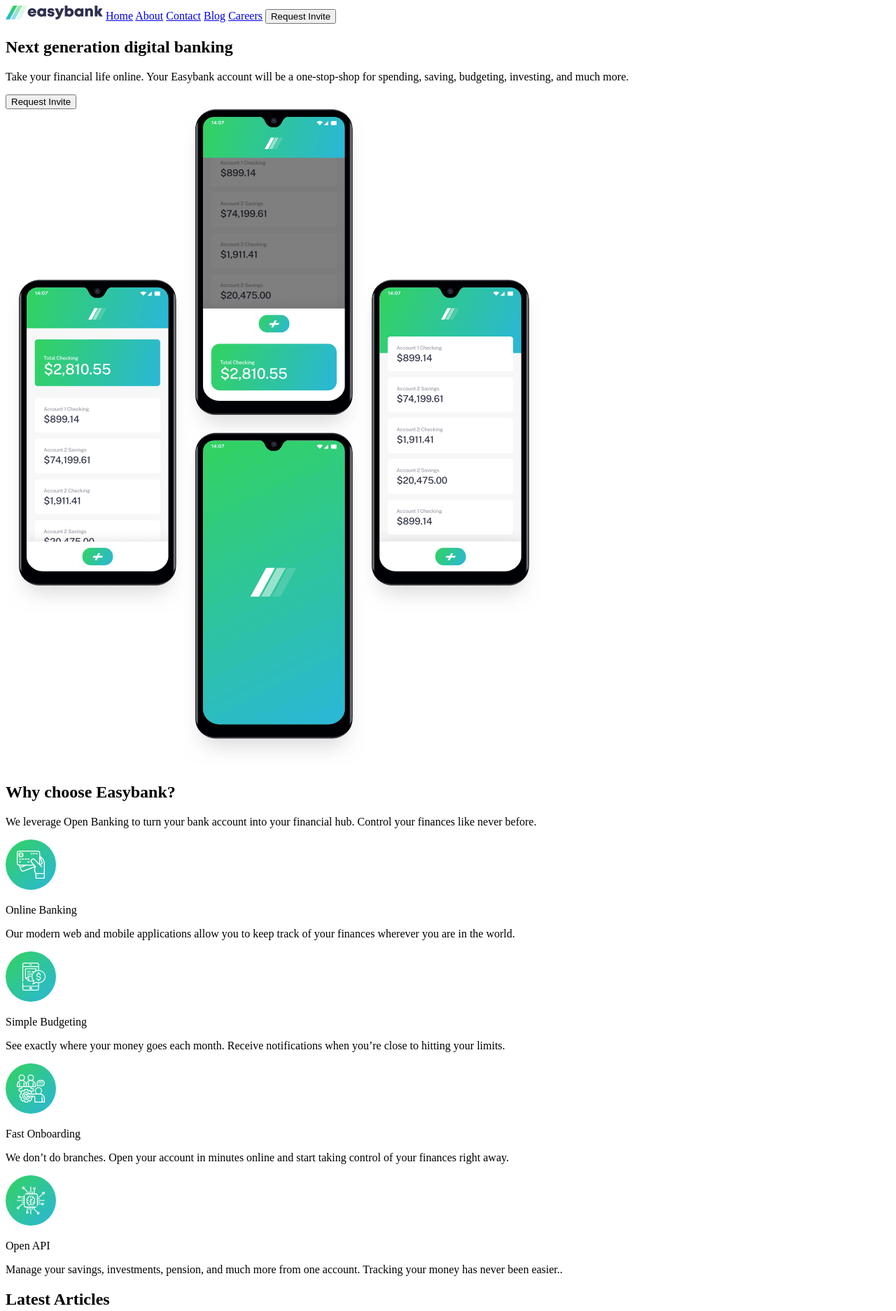
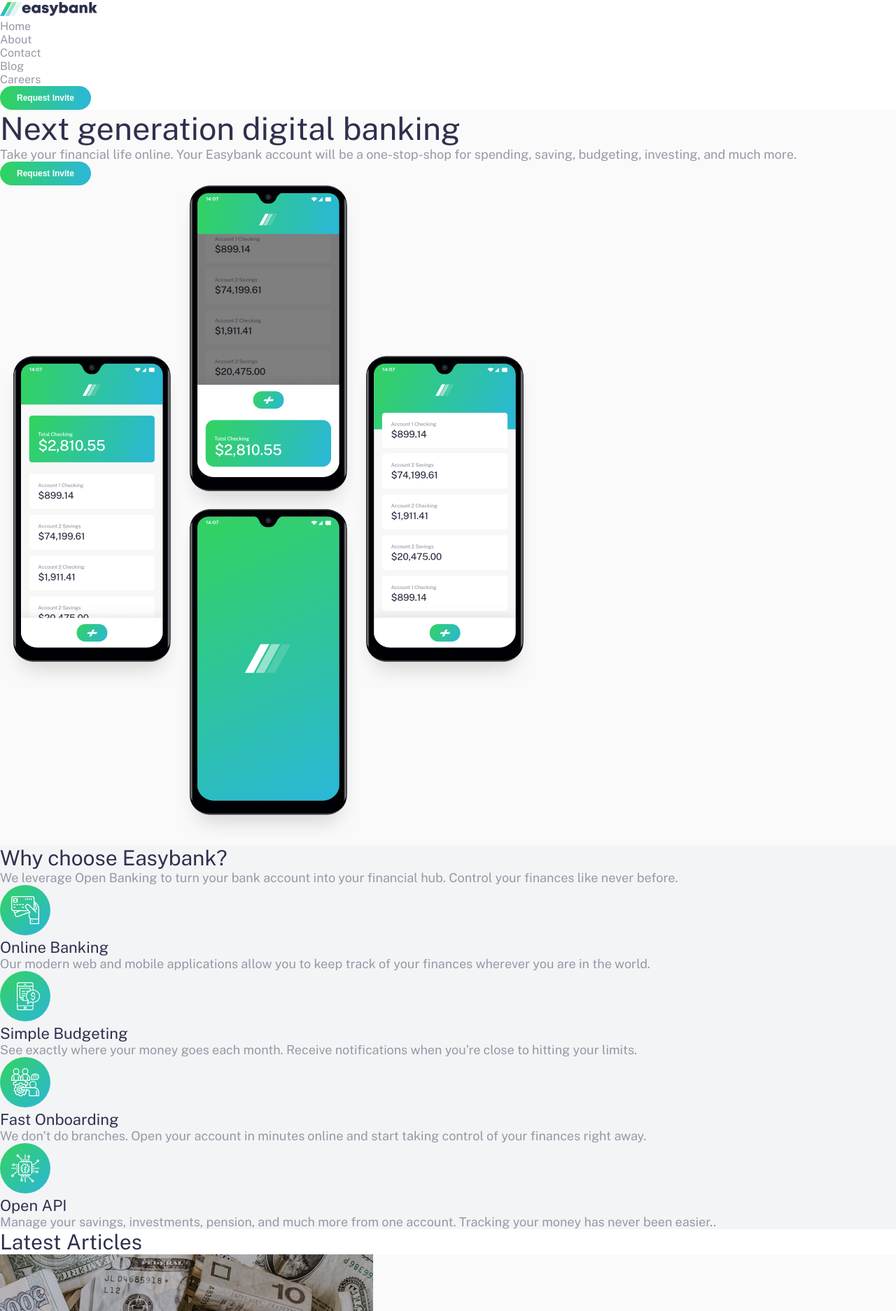
Before and after one commit to chaitalizn/easybank-landing-page, a plain HTML site: page index.html in a window 1280 px wide. Shown: the top 1874 px of the page at 70% size. Drawn offline with nearby package versions, Linux system fonts and the light colour scheme.

Commit message:
basic CSS style

```diff
--- a/assets/style.css
+++ b/assets/style.css
@@ -1,3 +1,120 @@
+:root {
+  --dark-blue: #2d314d;
+  --lime-green: #31d35c;
+  --bright-cyan: #2bb7da;
+  --grayish-blue: #9698a6;
+  --light-grayish-blue: #f3f4f6;
+  --very-light-gray: #fafafa;
+  --white: #ffffff;
+}
+
 
   .attribution { font-size: 11px; text-align: center; }
   .attribution a { color: hsl(228, 45%, 44%); }
+
+  /* Override default style and set padding and margin to nothing */
+
+  * {
+    box-sizing: border-box;
+    padding: 0;
+    margin: 0;
+  }
+
+  body {
+  font-family: 'Public Sans', sans-serif;
+  }
+
+  a {
+    color: var(--grayish-blue);
+    text-decoration: none;
+  }
+
+  /* common elements */
+  button {
+    background-image: linear-gradient(to right, var(--lime-green), var(--bright-cyan));
+    padding: 5px;
+    border: none;
+    border-radius: 17px;
+    width: 130px;
+    height: 34px;
+    font-weight: 700;
+    font-size: 12px;
+    color: var(--white);
+  }
+
+  p {
+    color: var(--grayish-blue);
+    font-size: 18px;
+  }
+
+  h2 {
+    font-size: 45px;
+    font-weight: 400;
+    color: var(--dark-blue);
+  }
+
+  h3 {
+    font-size: 30px;
+    font-weight: 400;
+    color: var(--dark-blue);
+  }
+
+  /* img {
+    width: 100%;
+  } */
+
+  li {
+    list-style-type: none;
+  }
+
+  /* hero section */
+  .hero-section {
+    background-color: var(--very-light-gray);
+  }
+
+  .value-title {
+    font-size: 22px;
+    font-weight: 400;
+    color: var(--dark-blue);
+  }
+
+  /* value-section */
+  .value-section {
+    background-color: var(--light-grayish-blue);
+  }
+
+  .article-title {
+    font-size: 20px;
+    font-weight: 400;
+    color: var(--dark-blue);
+  }
+
+  .article-author {
+    font-size: 12px;
+    font-weight: 400;
+  }
+
+  .article-description {
+    font-size: 16px;
+    font-weight: 400;
+  }
+
+  /* latestt articles section */
+  .articles-list {
+    background-color: var(--very-light-gray);
+  }
+
+  /* footer */
+  .footer {
+    background-color: var(--dark-blue);
+  }
+
+  .footer-link li a{
+    color: var(--white);
+    font-weight: 300;
+  }
+
+  .copy-right{
+    font-weight: 300;
+    font-size: 14px;
+  }
--- a/index.html
+++ b/index.html
@@ -9,20 +9,23 @@
   <title>Easybank</title>
 
   <link rel="stylesheet" href="./assets/style.css">
+  <link rel="preconnect" href="https://fonts.googleapis.com">
+  <link rel="preconnect" href="https://fonts.gstatic.com" crossorigin>
+  <link href="https://fonts.googleapis.com/css2?family=Public+Sans:wght@300;400;700&display=swap" rel="stylesheet">
 
 </head>
 <body>
     <!--navbar-->
     <nav class="nav-bar">
 
-        <a href="#index"><img src="./assets/images/logo.svg" alt="logo"></a>
-
-        <a href="#index">Home</a>
-        <a href="/about">About</a>
-        <a href="/contact">Contact</a>
-        <a href="/blog">Blog</a>
-        <a href="/careers">Careers</a>
-
+        <h1><a href="#index"><img src="./assets/images/logo.svg" alt="logo"></a></h1>
+        <ul>
+            <li><a href="#index">Home</a></li>
+            <li><a href="/about">About</a></li>
+            <li><a href="/contact">Contact</a></li>
+            <li><a href="/blog">Blog</a></li>
+            <li><a href="/careers">Careers</a></li>
+        </ul>
         <button>Request Invite</button>
 
     </nav>
@@ -31,9 +34,9 @@
 
     <section class="hero-section">
         <div class="hero-section-intro">
-            <h1>
+            <h2>
                 Next generation digital banking
-            </h1>
+            </h2>
             <p class="section-description">
                 Take your financial life online. Your Easybank account will be a one-stop-shop
                 for spending, saving, budgeting, investing, and much more.
@@ -50,9 +53,9 @@
     <!--value section-->
     <section class="value-section">
         <div class="value-section-intro">
-            <h1>
+            <h3>
                 Why choose Easybank?
-            </h1>
+            </h3>
             <p class="section-description">
                 We leverage Open Banking to turn your bank account into your financial hub. Control
                 your finances like never before.
@@ -101,7 +104,7 @@
     <!--latest articles section-->
     <section>
         <div>
-            <h2>Latest Articles</h2>
+            <h3>Latest Articles</h3>
         </div>
         <div class="articles-list">
             <div class="article-card">
@@ -146,12 +149,14 @@
 
         </div>
         <div class="page-links">
-            <a href="/about">About Us</a>
-            <a href="/contact">Contact</a>
-            <a href="/blog">Blog</a>
-            <a href="/careers">Careers</a>
-            <a href="/support">Support</a>
-            <a href="/privacy-policy">Privacy Policy</a>
+            <ul class="footer-link">
+                <li><a href="/about">About Us</a></li>
+                <li><a href="/contact">Contact</a></li>
+                <li><a href="/blog">Blog</a></li>
+                <li><a href="/careers">Careers</a></li>
+                <li><a href="/support">Support</a></li>
+                <li><a href="/privacy-policy">Privacy Policy</a></li>
+            </ul>
 
         </div>
         <div class="button-coppyright">
```
